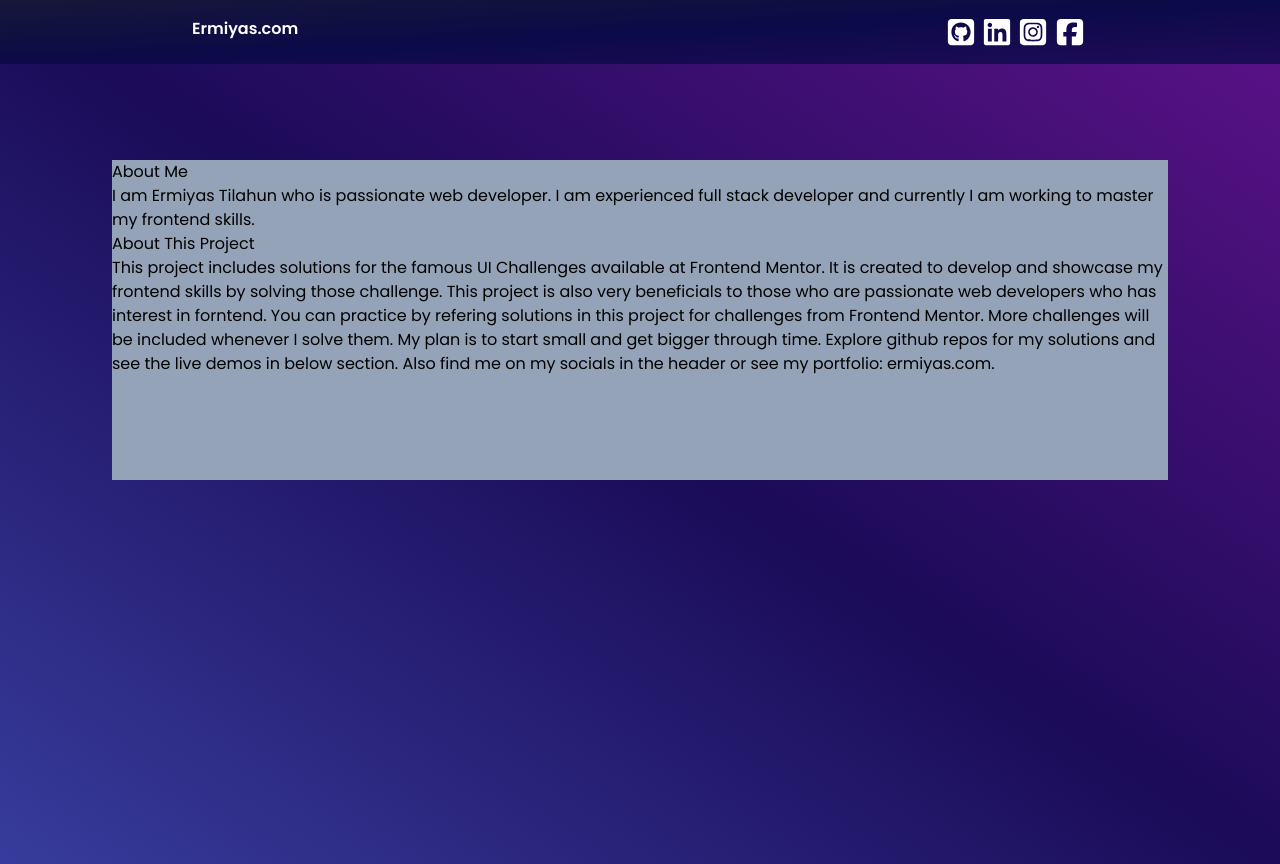
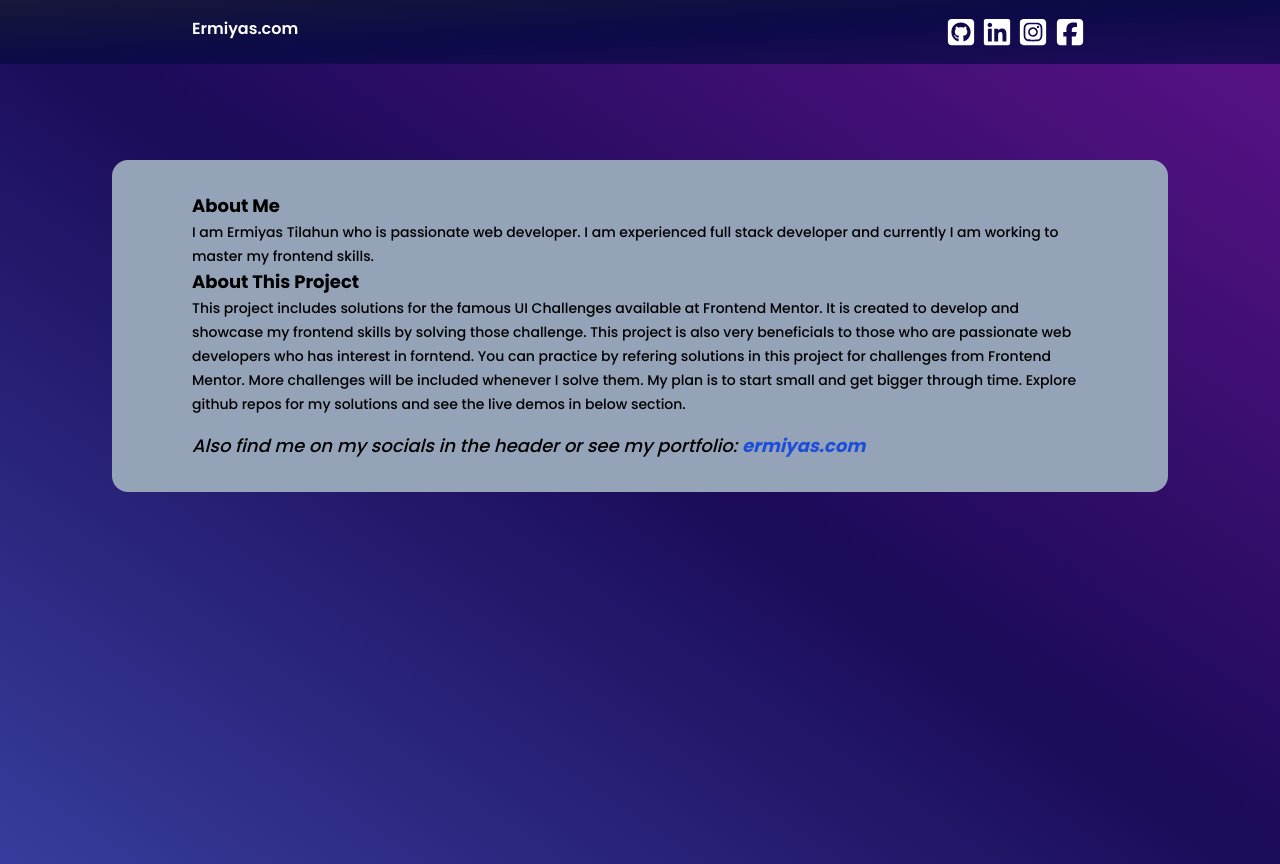
Before and after one commit to Erma-T/All-Solutions-for-Frontend-Mentor-Challenge, a Next.js app: page / in a window 1280 px wide. Built offline with nearby package versions, Linux system fonts and the light colour scheme.

Commit message:
Before configurign Aceternity UI

```diff
--- a/package.json
+++ b/package.json
@@ -9,10 +9,13 @@
     "lint": "next lint"
   },
   "dependencies": {
+    "clsx": "^2.1.1",
+    "framer-motion": "^11.2.10",
     "next": "14.2.4",
     "react": "^18",
     "react-dom": "^18",
-    "react-icons": "^5.2.1"
+    "react-icons": "^5.2.1",
+    "tailwind-merge": "^2.3.0"
   },
   "devDependencies": {
     "@types/node": "^20",
--- a/src/app/component/about.tsx
+++ b/src/app/component/about.tsx
@@ -2,27 +2,29 @@ import React from "react";
 
 const About = () => {
     return(
-        <div className="w-full min-h-[20rem] bg-slate-400">
+        <div className="w-full min-h-[20rem] bg-slate-400 px-[5rem] py-[2rem] rounded-2xl">
 
-            <h1> About Me</h1>
+            <h1 className="font-bold text-lg"> About Me</h1>
 
-            <span>
+            <span className="font-medium text-sm">
                 I am Ermiyas Tilahun who is passionate web developer. I am experienced full stack developer and
                 currently I am working to master my frontend skills.
 
             </span>
 
-            <h1> About This Project</h1>
+            <h1 className="font-bold text-lg"> About This Project</h1>
 
-            <span>
+            <span className="font-medium text-sm">
                 This project includes solutions for the famous UI Challenges available at Frontend Mentor. It is created to develop
                 and showcase my frontend skills by solving those challenge. This project is also very beneficials to those who are
                 passionate web developers who has interest in forntend. You can practice by refering solutions in this project for
                 challenges from <a href="https://www.frontendmentor.io/">Frontend Mentor</a>.
 
                 More challenges will be included whenever I solve them. My plan is to start small and get bigger through time. Explore
-                github repos for my solutions and see the live demos in below section. Also find me on my socials in the header or see
-                my portfolio: <a href="http://ermiyas.com">ermiyas.com</a>.
+                github repos for my solutions and see the live demos in below section.
+                <p className="font-medium text-lg italic pt-[1rem]">
+                    Also find me on my socials in the header or see my portfolio: <a href="http://ermiyas.com" className="font-bold text-blue-700">ermiyas.com</a>
+                </p>
 
             </span>
 
--- /dev/null
+++ b/src/app/component/catalogue.tsx
@@ -0,0 +1,17 @@
+import React from "react";
+
+const Catalogue = () => {
+
+    return(
+        <div>
+
+
+
+
+        </div>
+
+    )
+
+}
+
+export default Catalogue
```
Also changed, not shown: 1 other file (tests, documents, lock files or other folders).
